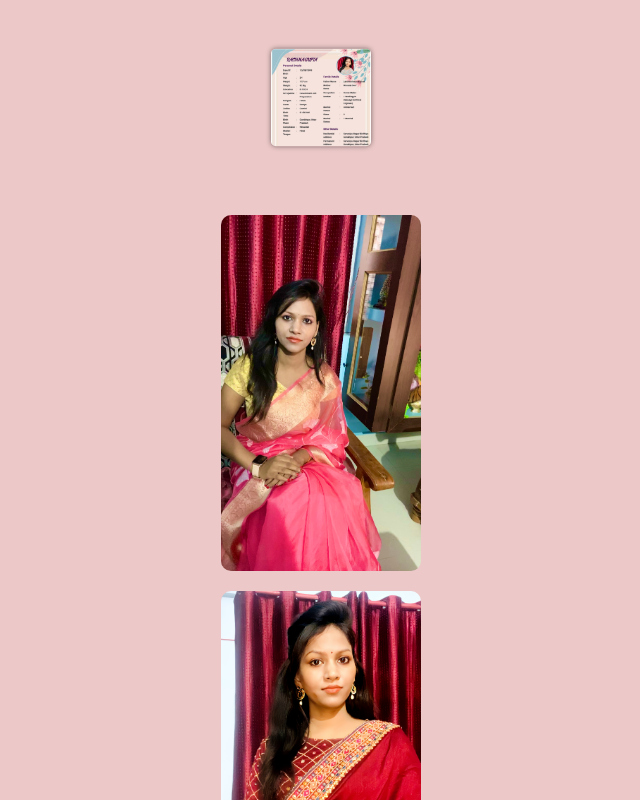
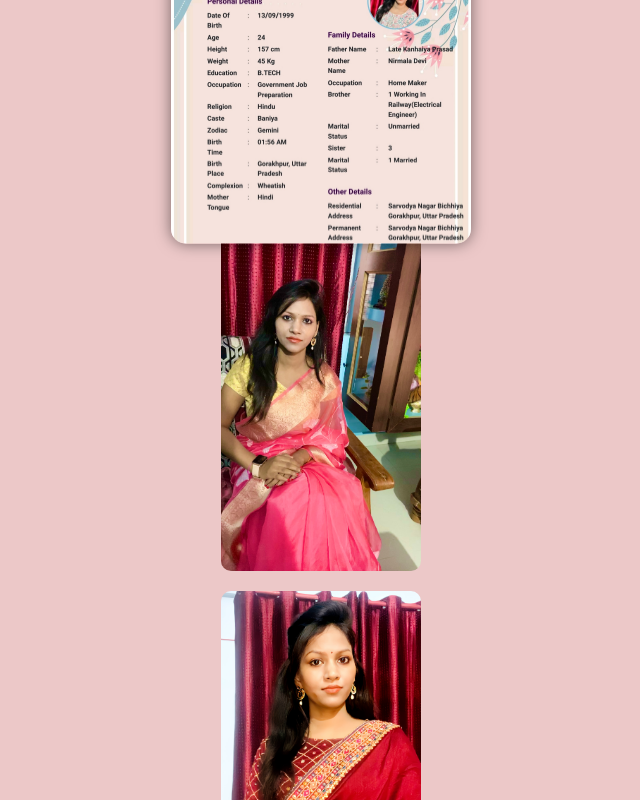
Before and after one commit to Rachnagupta668/rachna_biodata, a React (Create React App) app: page / in a window 1280 px wide. In both pictures the pointer is over the picture 640 px from the left and 97 px from the top of the page. Shown: the top 800 px of the page, without its empty margins (319-959 px from the left). Built offline with nearby package versions, Linux system fonts and the light colour scheme.

Commit message:
Update biodata.css

```diff
--- a/src/component/biodata.css
+++ b/src/component/biodata.css
@@ -17,6 +17,6 @@
     margin-bottom: 20px;
   }
   img:hover {
-    transform: scale(0.5); /* Increase scale on hover */
+    transform: scale(1.5); /* Increase scale on hover */
     box-shadow: 0 0 10px rgba(0, 0, 0, 0.5); /* Add shadow on hover */
   }
```
